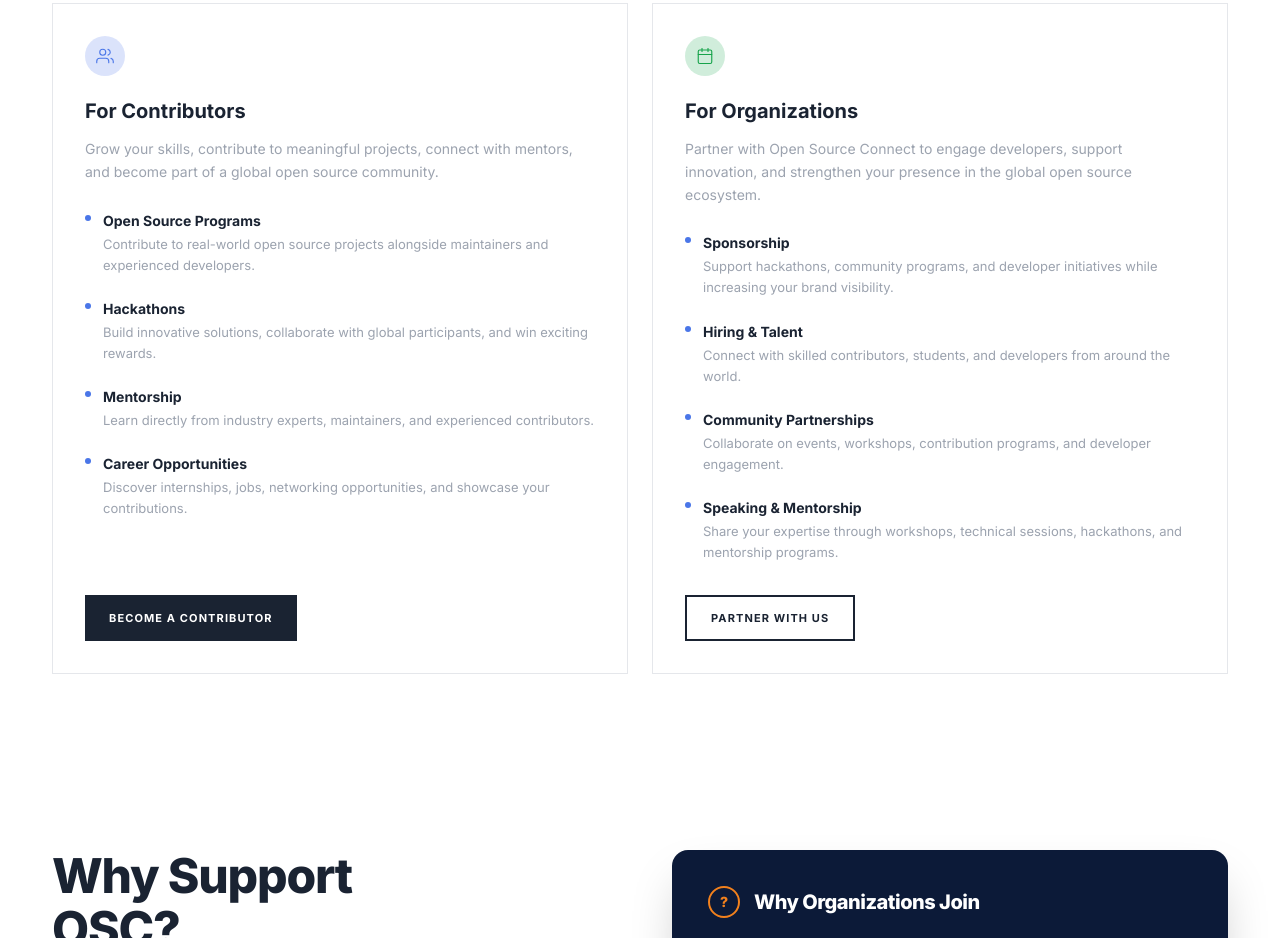
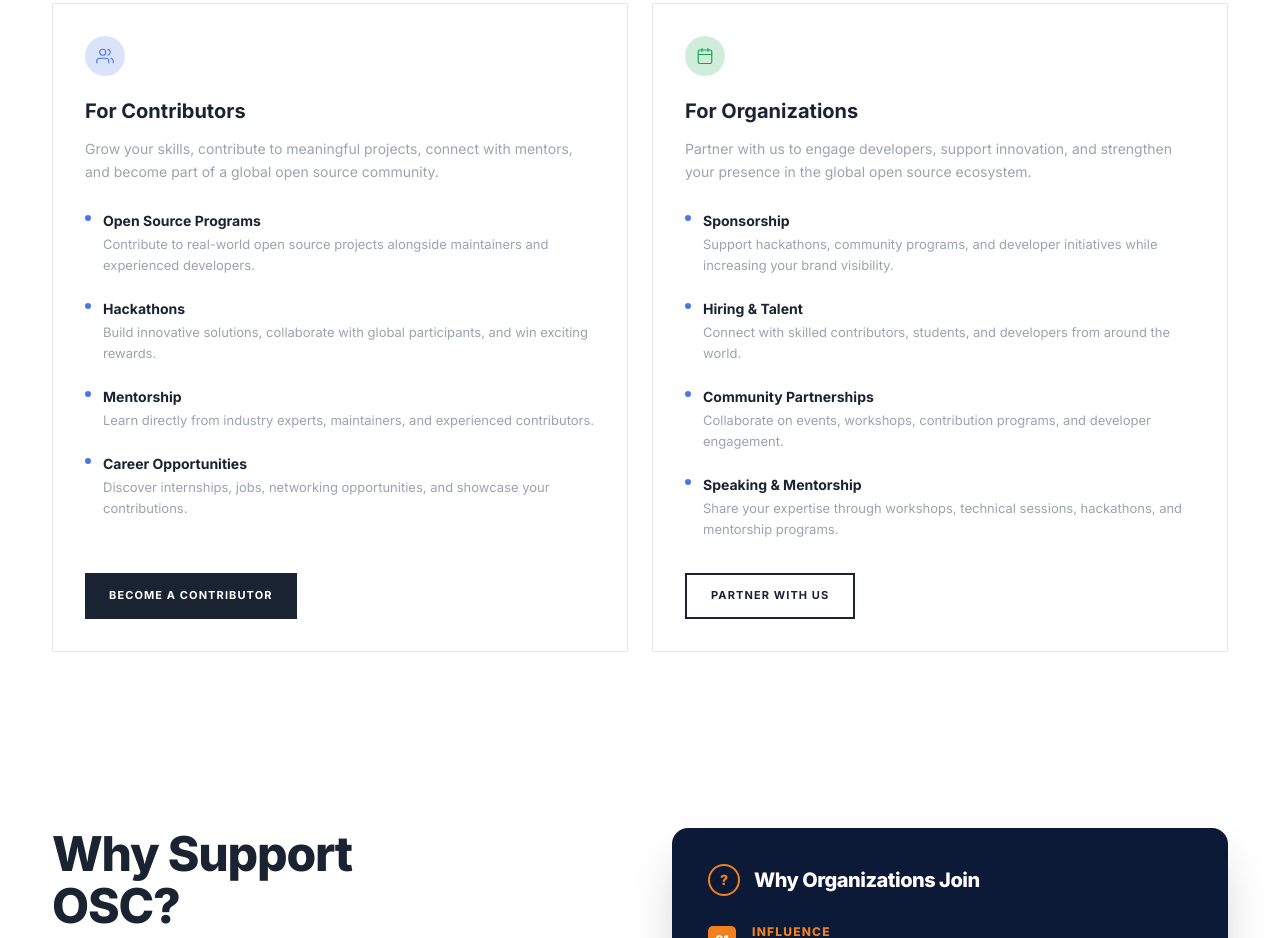
Before and after one commit to open-source-connect-01/OSC_India, a Next.js app: page / in a window 1280 px wide. Shown: the part 3580-4518 px from the top of the page. Built offline with nearby package versions, Linux system fonts and the light colour scheme.

Commit message:
fixed "us"

```diff
--- a/src/components/ConnectContributeGrowSection.tsx
+++ b/src/components/ConnectContributeGrowSection.tsx
@@ -111,7 +111,7 @@
               For Organizations
             </h3>
             <p className="text-[14px] text-gray-400 leading-relaxed mb-6">
-              Partner with Open Source Connect to engage developers, support innovation, and strengthen your presence in the global open source ecosystem.
+              Partner with us to engage developers, support innovation, and strengthen your presence in the global open source ecosystem.
             </p>
 
             <ul className="space-y-5 flex-1">
```
